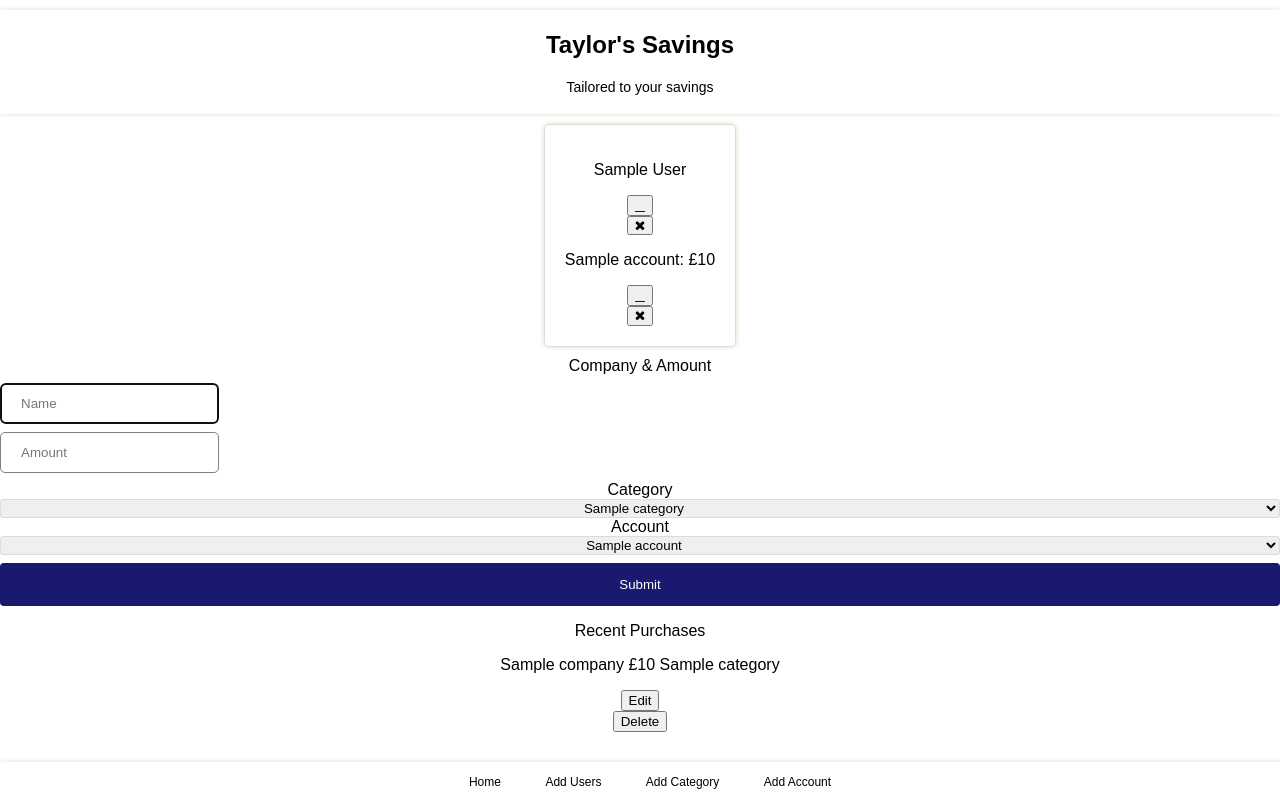
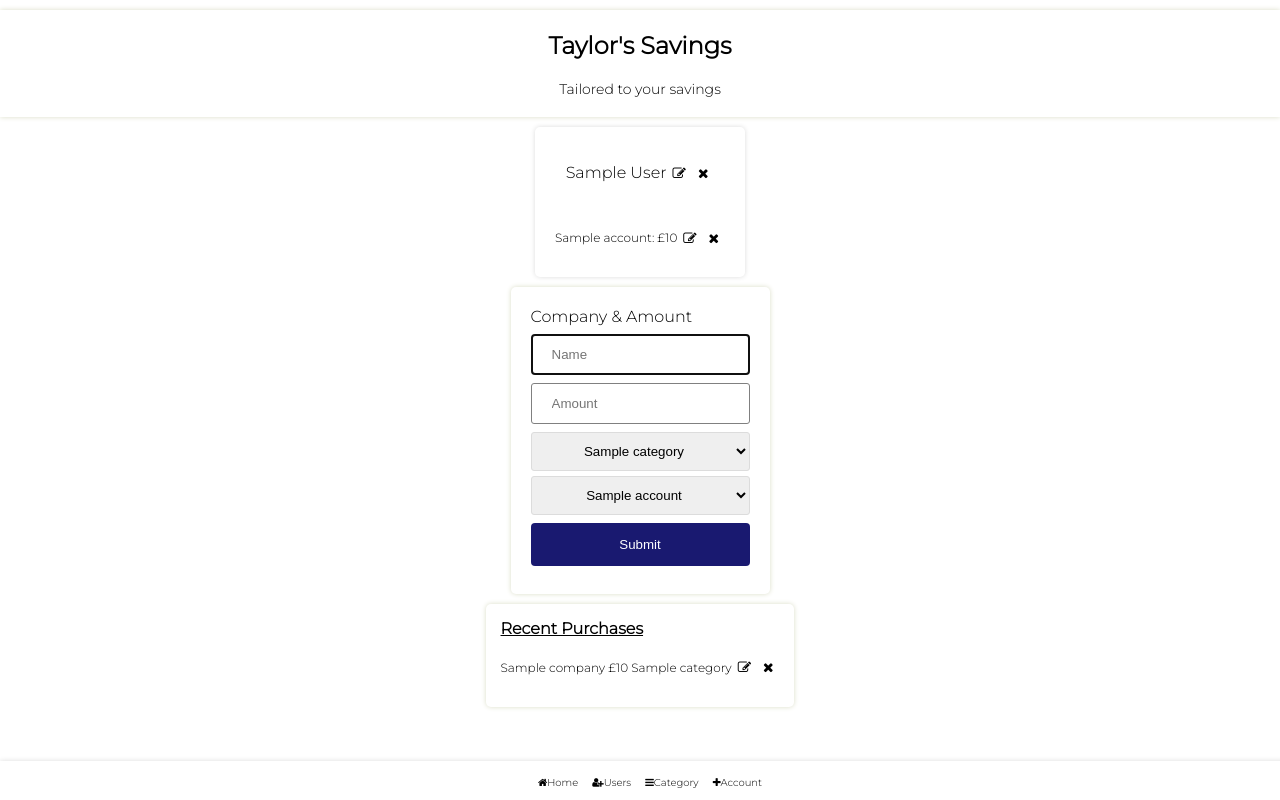
Before and after one commit to DavidTaylor96/pythonProject_full_stack, a Flask app: page / in a window 1280 px wide. Run offline with Flask 2, Linux system fonts and the light colour scheme; a database or web service that is not in the repository returns one stand-in record (values such as "Sample title"); some libraries are stand-ins or nearby versions.

Commit message:
Its Working

```diff
--- a/controllers/company_controller.py
+++ b/controllers/company_controller.py
@@ -27,10 +27,15 @@ def company():
 def create_company():
   name = request.form['name']
   amount = request.form['amount']
+
   category = category_repository.select(request.form['category_id'])
-  accounts = account_repository.select(request.form['account_id'])
-  add_company = Company(name, amount, category, accounts)
+  account = account_repository.select(request.form['account_id'])
+  print(category)
+  print(account)
+  add_company = Company(name, amount, category, account)
   company_repository.save(add_company)
+  account.amount -= int(amount)
+  account_repository.update(account)
   return redirect('/')
 
 # Edit
--- a/repositories/account_repository.py
+++ b/repositories/account_repository.py
@@ -43,5 +43,6 @@ def delete(id):
 
 def update(account):
   sql = "UPDATE accounts SET (account_name, amount) = (%s, %s) WHERE id = %s"
-  values = [account.account_name, account.amount]
+  values = [account.account_name, account.amount, account.id]
   run_sql(sql, values)
+  print("success")
--- a/static/style.css
+++ b/static/style.css
@@ -4,9 +4,7 @@ html{
 }
 
 body{
-  font-family: Arial, Helvetica, sans-serif;
-  font-weight:400;
-  text-align: center;
+  font-family: 'Montserrat', sans-serif;
   margin: 0;
 }
 
@@ -16,8 +14,9 @@ body{
   box-shadow: 0 0 5px  #daddc7;
   margin-top: 10px;
   padding: 5px;
-  font-family: Arial, Helvetica, sans-serif;
+  font-family: 'Montserrat', sans-serif;
   font-weight: lighter;
+  text-align: center;
 }
 
 #title p{
@@ -37,27 +36,65 @@ body{
   border-radius: 10px;
   background-color: #fff;
 }
-/* title */
-
+/* ------------------------------------ */
 
 /* users */
-.user{
-  /* background-color: #daddc7; */
-  white-space: nowrap;
-  box-shadow: 0 0 5px  #daddc7;
-  border: 1px solid gainsboro;
+.main-user{
+  display: flex;
+  flex-flow: column wrap;
+  align-items: center;
   border-radius: 5px;
+  box-shadow: 0 0 5px gainsboro;
   width: max-content;
   margin: 10px auto;
-  padding: 20px;
+  padding: 10px;
 }
 
-/* buttons */
-#button1{
-  display: flex;
-  margin: 0 auto;
+.account{
+  font-size: 12px;
 }
 
+.user{
+  display: flex;
+  flex-flow: row wrap;
+  align-items: center;
+  padding: 10px;
+}
+
+#button3{
+  border: none;
+  background-color: white;
+  border-radius: 50%;
+}
+
+#button3:hover{
+  color: #d4194e;
+}
+
+/* ---------------------------------- */
+
+/* Home form */
+.main-container{
+  width: max-content;
+  box-shadow: 0 0 5px  #daddc7;
+  padding: 20px;
+  margin:  10px auto;
+  border-radius: 5px;
+
+}
+
+.main-option{
+  display: flex;
+  justify-content: center;
+  width: 100%;
+  padding: 10px;
+  margin: 5px auto;
+  border: 1px solid gainsboro;
+  border-radius: 3px;
+  text-align: center;
+}
+
+/* ------------------------------------------- */
 
 
 /* forms */
@@ -65,7 +102,7 @@ body{
   width: max-content;
   box-shadow: 0 0 5px  #daddc7;
   padding: 20px;
-  margin:  20vh auto;
+  margin:  25vh auto;
   border-radius: 5px;
 }
 
@@ -75,7 +112,7 @@ body{
   padding: 12px 20px;
   margin: 8px 0;
   display: block;
-  border-radius: 5px;
+  border-radius: 3px;
 }
 
 .option{
@@ -97,9 +134,14 @@ body{
   border-radius: 4px;
   cursor: pointer;
 }
+
+#button:hover{
+  box-shadow: 0 0 5px gray;
+}
 /* forms */
+/* -------------------------------------------- */
+/*Nav bar*/
 
-/*Tabs*/
 #navbar{
   box-shadow: 0 0 5px gainsboro;
   margin: 0px auto;
@@ -110,6 +152,7 @@ body{
   background-color: white;
 }
 #navbar ul{
+  text-align: center;
 	margin:0;
 	padding:0;
 }
@@ -117,12 +160,12 @@ body{
 #navbar a{
 	color: black;
 	text-decoration: none;
-	font-size: 12px;
+	font-size: 10px;
 }
 
 #navbar li{
-	display:inline;
-	padding: 0 20px 0 20px;
+	display: inline;
+	padding: 0 5px;
 }
 
 #navbar a:hover{
@@ -130,5 +173,96 @@ body{
 	text-decoration: underline;
 	cursor: pointer;
 }
+/* ------------------------------------------ */
 
-/* edit and delete buttons */
+
+/* Category form */
+#heading{
+  text-align: center;
+  margin-top: 15vh;
+}
+
+.main-category{
+  display: flex;
+  flex-flow: column wrap;
+  justify-content: center;
+  align-items: center;
+  box-shadow: 0 0 5px gainsboro;
+  width: max-content;
+  margin:  0 auto;
+  padding: 10px 50px;
+}
+
+#categorys{
+  display: flex;
+  justify-content: center;
+  align-items: center;
+  padding: 10px;
+}
+
+#button1{
+  border: none;
+  background-color: white;
+  border-radius: 50%;
+}
+
+#button1:hover{
+  color: #d4194e;
+}
+
+#button-add{
+  display: block;
+  width: 80%;
+  background-color: midnightblue;
+  color: white;
+  padding: 14px 20px 14px 20px;
+  margin: 5px auto;
+  margin-left: 18px;
+  border: none;
+  border-radius: 4px;
+  cursor: pointer;
+}
+
+#button-add:hover{
+  box-shadow: 0 0 5px gray;
+}
+
+nav ul{
+  list-style-type: none;
+}
+
+/* -------------------------------- */
+/* display purchases */
+
+.display-heading{
+  width: max-content;
+  box-shadow: 0 0 5px  #daddc7;
+  padding:  10px 15px;
+  margin:  10px auto 50px auto;
+  border-radius: 5px;
+}
+
+.display-heading > h4{
+  text-decoration: underline;
+  margin: 5px auto;
+}
+
+.display{
+  display: flex;
+  justify-content: center;
+  align-items: center;
+  margin: 10px auto;
+  font-size: 12px;
+  text-decoration: none;
+}
+
+#button2{
+  border: none;
+  background-color: white;
+  border-radius: 50%;
+}
+
+#button2:hover{
+  color: #d4194e;
+}
+/* ----------------------------------------- */
--- a/templates/base.html
+++ b/templates/base.html
@@ -6,22 +6,24 @@
   <title>Spending tracker</title>
   <link rel="stylesheet" href="{{ url_for('static', filename='style.css')}}">
   <link rel="stylesheet" href="https://cdnjs.cloudflare.com/ajax/libs/font-awesome/4.7.0/css/font-awesome.min.css">
+  <link rel="preconnect" href="https://fonts.gstatic.com">
+<link href="https://fonts.googleapis.com/css2?family=Montserrat:wght@300&display=swap" rel="stylesheet">
 </head>
 <body>
   <header>
    <nav id="navbar">
     <ul>
       <li id="home">
-        <a href="/">Home</a>
+        <a href="/"><i class="fa fa-home"></i>Home</a>
       </li>
       <li id="user">
-        <a href="/users/new">Add Users</a>
+        <a href="/users/new"><i class="fa fa-user-plus"></i>Users</a>
       </li>
       <li id="category">
-        <a href="/categorys">Add Category</a>
+        <a href="/categorys"><i class="fa fa-bars"></i>Category</a>
       </li>
       <li id="account">
-        <a href="/accounts/new">Add Account</a>
+        <a href="/accounts/new"><i class="fa fa-plus"></i>Account</a>
       </li>
   </nav>
   <section id="content">
--- a/templates/index.html
+++ b/templates/index.html
@@ -6,44 +6,46 @@
  </div>
 
    <!-- Show the user -->
-  <section class="user">
+  <section class="main-user">
     {% for user in users %}
+    <div class="user">
       <p>{{ user.full_name }}</p>
-     <div>
-      <a href="/users/{{ user.id }}/edit"><button type="submit" id=button1><i class="far fa-edit"></i></button></a>
+      <a href="/users/{{ user.id }}/edit"><button type="submit" id=button3><i class="fa fa-edit"></i></button></a>
       <form action="/users/{{ user.id }}/delete" method="POST">
-       <button id="button1" type="submit"><i class="fa fa-close"></i></button>
+       <button id="button3" type="submit"><i class="fa fa-close"></i></button>
      </form>
     </div>
   {% endfor %}
-  <div>
+
     {% for account in accounts  %}
+    <div class="user">
     <p class="account">{{ account.account_name }}:  £{{ account.amount }}</p>
-      <a href="/accounts/{{ account.id }}/edit"><button type="submit" id=button1><i class="far fa-edit"></i></button></a>
+      <a href="/accounts/{{ account.id }}/edit"><button type="submit" id=button3><i class="fa fa-edit"></i></button></a>
       <form action="/accounts/{{ account.id }}/delete" method="POST">
-      <button id="button1" type="submit"><i class="fa fa-close"></i></button>
+      <button id="button3" type="submit"><i class="fa fa-close"></i></button>
     </form>
+  </div>
+
     {% endfor %}
-  </div>
   </section>
 
  <!-- Add a different company using this form   -->
- <div class="main_container">
+ <div class="main-container">
   <form action="/" method="POST">
       <label for="name">Company & Amount</label>
       <input type="text" name="name" placeholder="Name" required autofocus class="input">
 
       <input type="number" name="amount" placeholder="Amount" class="input">
 
-      <label for="category">Category</label>
-      <select name="category_id" id="category" class="option">
+
+      <select name="category_id" id="category" class="main-option">
       {% for category in all_category %}
       <option value="{{ category.id }}">{{category.name }}</option>
       {% endfor %}
       </select>
 
-      <label for="user">Account</label>
-      <select name="user_id" id="user" class="option">
+
+      <select name="account_id" id="user" class="main-option">
       {% for account in accounts %}
       <option value="{{ account.id }}">{{ account.account_name }}</option>
       {% endfor %}
@@ -54,14 +56,16 @@
 
 <!--Display the company that have been added-->
 </div>
-  <section>
-    <p>Recent Purchases</p>
+  <section class="display-heading">
+    <h4>Recent Purchases</h4>
+    <div class="display">
     {% for company in all_company %}
       <p>{{ company.name }} £{{ company.amount }} {{company.category.name }}</p>
-      <a href="/companys/{{ company.id }}/edit"><button type="submit" id="btn2">Edit</button></a>
+      <a href="/companys/{{ company.id }}/edit"><button type="submit" id="button2"><i class="fa fa-edit"></i></button></a>
       <form action="/companys/{{ company.id }}/delete" method="POST">
-        <button type="submit" id="btn2">Delete</button>
+        <button type="submit" id="button2"><i class="fa fa-close"></i></button>
       </form>
     {% endfor %}
+  </div>
   </section>
 {% endblock %}
```
Also changed, not shown: templates/categorys/index.html (+6 -5 lines), templates/users/edit.html (+1 -7 lines).
